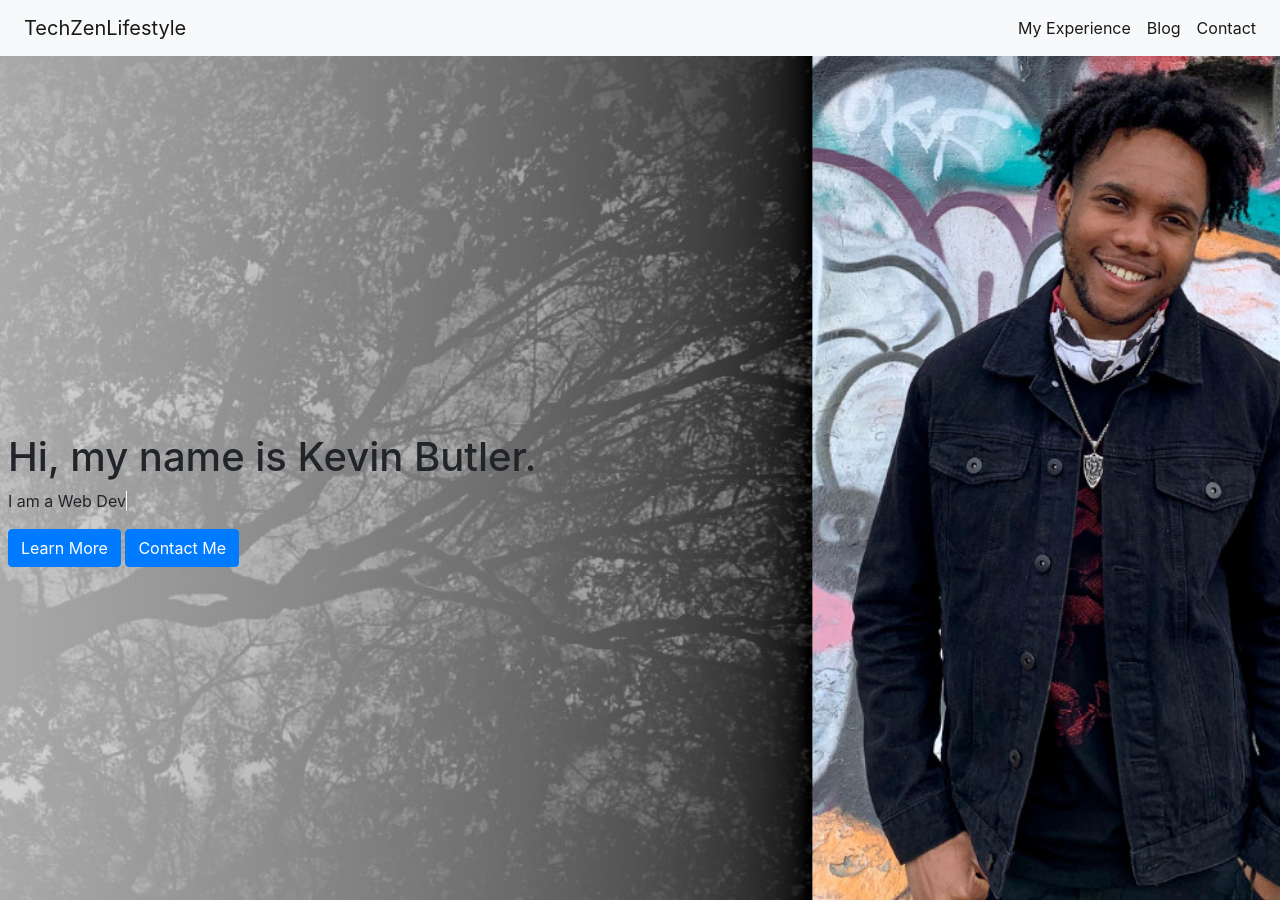
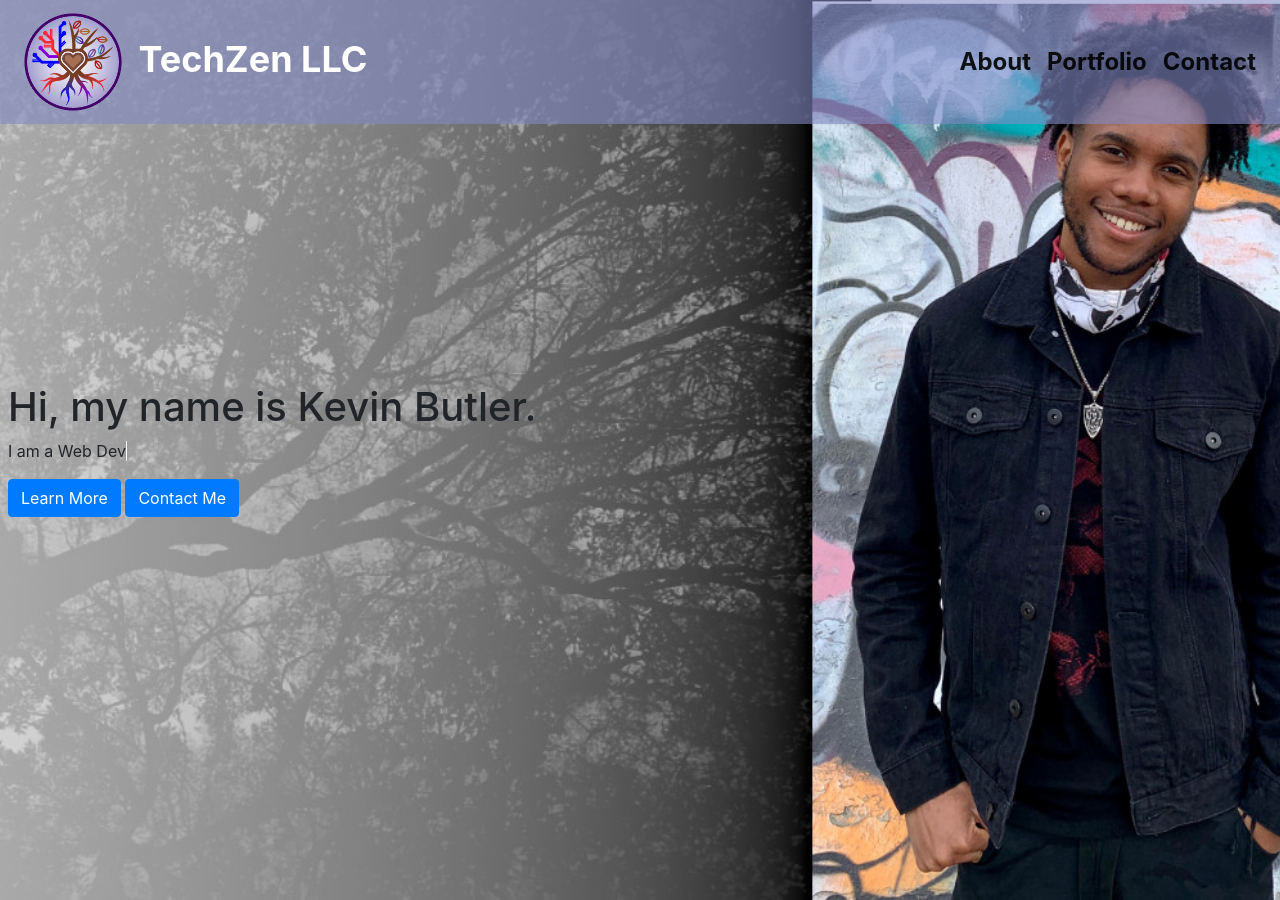
Before and after one commit to techzenlifestyle/my-portfolio-site, a Jekyll site: the page built from index.html, in a window 1280 px wide and 900 px high. Built offline with Jekyll 4.4.1, drawn with Linux system fonts in a browser that asks for light colours; nearby versions of some CDN libraries.

Commit message:
update navbar

```diff
--- a/_includes/navigation.html
+++ b/_includes/navigation.html
@@ -1,6 +1,11 @@
 <div class="container-fluid">
-    <nav class="navbar fixed-top navbar-light bg-light navbar-expand-md">
-        <a class="navbar-brand" href="/">TechZenLifestyle</a>
+    <nav class="navbar fixed-top navbar-light navbar-expand-md">
+        <!-- logo -->
+        <div class="navbar-brand">
+            <img src="./assets/images/logo-small.png" class="logo-icon" alt="TechZen LLC Logo Icon">
+            <a class="navbar-brand" href="/">TechZen LLC</a>
+        </div>
+
         <!-- Navbar button -->
         <button class="navbar-toggler" data-toggle="collapse" data-target="#navbar-content" aria-expanded="false" aria-controls="navbar-content">
             <span class="navbar-toggler-icon"></span>
@@ -9,10 +14,10 @@
         <div class="collapse navbar-collapse" id="navbar-content">
             <ul class="navbar-nav ml-auto">
                 <li class="nav-item">
-                    <a class="nav-link active" href="/my-experience/">My Experience</a>
+                    <a class="nav-link active" href="/about/">About</a>
                 </li>
                 <li class="nav-item">
-                    <a class="nav-link active" href="/blog/">Blog</a>
+                    <a class="nav-link active" href="/portfolio/">Portfolio</a>
                 </li>
                 <li class="nav-item">
                     <a class="nav-link active" href="/contact/">Contact</a>
--- a/_layouts/default.html
+++ b/_layouts/default.html
@@ -4,8 +4,7 @@
     <meta charset="utf-8">
     <meta name="viewport" content="width=device-width, initial-scale=1">
     <title>{{ page.title }}</title>
-    <meta name="description" content="Portfolio & Blog by Kevin Butler. Kevin is a computer science major and apprentice at Kaiser Permanente.
-    His services include tutoring, web and software development.">
+    <meta name="description" content="TechZen LLC homepage and portfolio website, created by CEO Kevin Butler. ">
     <link rel="stylesheet" href="https://cdnjs.cloudflare.com/ajax/libs/animate.css/4.1.1/animate.min.css"/>
     <link rel="stylesheet" href="https://maxcdn.bootstrapcdn.com/bootstrap/4.0.0/css/bootstrap.min.css" integrity="sha384-Gn5384xqQ1aoWXA+058RXPxPg6fy4IWvTNh0E263XmFcJlSAwiGgFAW/dAiS6JXm" crossorigin="anonymous">
     <link rel="stylesheet" href="https://cdnjs.cloudflare.com/ajax/libs/font-awesome/4.7.0/css/font-awesome.min.css">
--- a/assets/css/styles.css
+++ b/assets/css/styles.css
@@ -1,6 +1,6 @@
 /* Global */
 body {
-    padding-top: 50px;
+    /* padding-top: 50px;  */
 }
 
 footer {
@@ -21,6 +21,34 @@ p {
     padding: 0;
 }
 
+/* Navbar */
+.navbar {
+    background-color: rgba(131, 139, 197, 0.6);
+}
+
+.logo-icon {
+    width: 98px;
+    height: 98px;
+}
+
+.navbar-brand {
+    margin-left: 8px;
+    font-size: 36px;
+    font-weight: bold;
+    color: white !important;
+}
+
+#navbar-content {
+    font-size: 24px;
+    font-weight: bold;
+}
+
+.collapse ul li a:hover {
+    border-bottom: 3px solid white;
+    color: white !important;
+
+}
+
 /* Index */
 #header {
     background: url("../images/header-background.jpg") no-repeat top center fixed;
@@ -30,10 +58,6 @@ p {
     height: 100vh;
     margin: 0;
     padding: 0;
-}
-
-.navbar-brand {
-    margin-left: 8px;
 }
 
 .header-content {
--- a/index.html
+++ b/index.html
@@ -1,6 +1,6 @@
 ---
 layout: default
-title: TechZenLifestyle - Education, Software Development, Web Development
+title: TechZen LLC - Social Media Marketing, Communications, Web & Software Development
 permalink: /
 ---
 
```
Also changed, not shown: about.html (added), assets/images/logo-small.png (added), portfolio.html (added).
